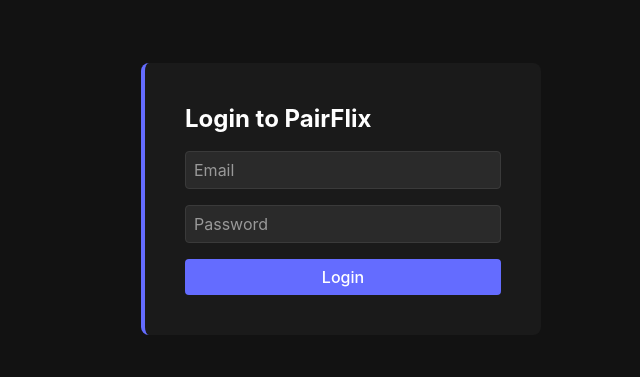
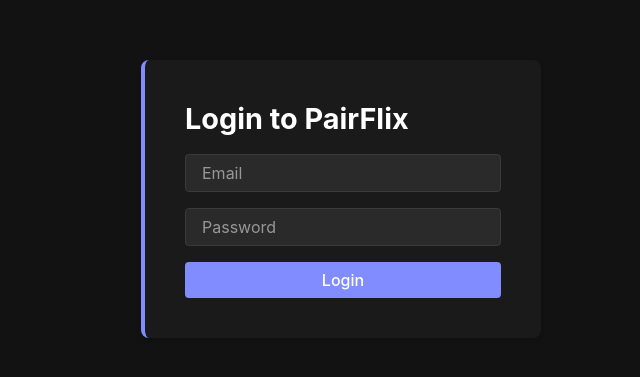
Before and after one commit to ideaSquared/pairflix, a React (Vite) app in the folder frontend/: page /login in a window 1280 px wide. Shown: the part 193-570 px from the top of the page, without its empty margins (299-939 px from the left). Built offline with nearby package versions, Linux system fonts and the light colour scheme; no server answers.

Commit message:
feat: enhance UI components with improved styles, accessibility, and theme adjustments

```diff
--- a/frontend/src/components/common/Card.tsx
+++ b/frontend/src/components/common/Card.tsx
@@ -1,5 +1,6 @@
 import React from 'react';
 import styled, { css } from 'styled-components';
+import { Theme } from '../../styles/theme';
 
 export type CardVariant = 'primary' | 'secondary' | 'outlined';
 
@@ -8,6 +9,8 @@ interface CardProps {
 	accentColor?: string;
 	children: React.ReactNode;
 	className?: string;
+	elevation?: 'low' | 'medium' | 'high';
+	interactive?: boolean;
 }
 
 const getVariantStyles = (
@@ -32,6 +35,15 @@ const getVariantStyles = (
 	return variants[variant];
 };
 
+const getElevationStyles = (elevation: CardProps['elevation'] = 'low') => {
+	const elevations = {
+		low: '0 2px 4px rgba(0, 0, 0, 0.1)',
+		medium: '0 4px 8px rgba(0, 0, 0, 0.15)',
+		high: '0 8px 16px rgba(0, 0, 0, 0.2)',
+	};
+	return elevations[elevation];
+};
+
 const CardContainer = styled.div<Omit<CardProps, 'children'>>`
 	padding: ${({ theme }) => theme.spacing.lg};
 	border-radius: ${({ theme }) => theme.borderRadius.md};
@@ -41,11 +53,24 @@ const CardContainer = styled.div<Omit<CardProps, 'children'>>`
 	transition:
 		transform 0.2s ease,
 		box-shadow 0.2s ease;
+	box-shadow: ${({ elevation }) => getElevationStyles(elevation)};
 
-	&:hover {
-		box-shadow: 0 4px 8px rgba(0, 0, 0, 0.1);
-		transform: translateY(-2px);
-	}
+	${({ interactive, theme }: { interactive?: boolean; theme: Theme }) =>
+		interactive &&
+		`
+		cursor: pointer;
+		&:hover {
+			transform: translateY(-2px);
+			box-shadow: ${getElevationStyles('medium')};
+		}
+		&:active {
+			transform: translateY(0);
+		}
+		&:focus-visible {
+			outline: 2px solid ${theme.colors.primary};
+			outline-offset: 2px;
+		}
+	`}
 `;
 
 export const Card: React.FC<CardProps> = ({
@@ -53,12 +78,16 @@ export const Card: React.FC<CardProps> = ({
 	accentColor,
 	children,
 	className,
+	elevation,
+	interactive,
 }) => {
 	return (
 		<CardContainer
 			variant={variant}
 			accentColor={accentColor}
 			className={className}
+			elevation={elevation}
+			interactive={interactive}
 		>
 			{children}
 		</CardContainer>
@@ -74,16 +103,20 @@ export const CardTitle = styled.h3`
 
 export const CardContent = styled.div<{ noPadding?: boolean }>`
 	padding: ${({ noPadding, theme }) => (noPadding ? '0' : theme.spacing.md)};
+	color: ${({ theme }) => theme.colors.text.primary};
 `;
 
 export const CardHeader = styled.div`
 	padding: ${({ theme }) => theme.spacing.md};
 	border-bottom: 1px solid ${({ theme }) => theme.colors.border};
+	color: ${({ theme }) => theme.colors.text.primary};
+	font-weight: ${({ theme }) => theme.typography.fontWeight.medium};
 `;
 
 export const CardFooter = styled.div`
 	padding: ${({ theme }) => theme.spacing.md};
 	border-top: 1px solid ${({ theme }) => theme.colors.border};
+	background: ${({ theme }) => theme.colors.background.secondary};
 `;
 
 export const CardMedia = styled.div<{ aspectRatio?: string }>`
--- a/frontend/src/components/common/Input.tsx
+++ b/frontend/src/components/common/Input.tsx
@@ -1,29 +1,9 @@
-import styled, { css } from 'styled-components';
+import styled from 'styled-components';
 
 interface InputProps {
-	size?: 'small' | 'medium' | 'large';
+	fullWidth?: boolean;
 	error?: boolean;
-	fullWidth?: boolean;
 }
-
-const getSizeStyles = (size: InputProps['size'] = 'medium') => {
-	const sizes = {
-		small: css`
-			padding: ${({ theme }) => theme.spacing.xs}
-				${({ theme }) => theme.spacing.sm};
-			font-size: ${({ theme }) => theme.typography.fontSize.sm};
-		`,
-		medium: css`
-			padding: ${({ theme }) => theme.spacing.sm};
-			font-size: ${({ theme }) => theme.typography.fontSize.md};
-		`,
-		large: css`
-			padding: ${({ theme }) => theme.spacing.md};
-			font-size: ${({ theme }) => theme.typography.fontSize.lg};
-		`,
-	};
-	return sizes[size];
-};
 
 export const Input = styled.input<InputProps>`
 	background: ${({ theme }) => theme.colors.background.input};
@@ -32,45 +12,62 @@ export const Input = styled.input<InputProps>`
 		${({ error, theme }) =>
 			error ? theme.colors.text.error : theme.colors.border};
 	border-radius: ${({ theme }) => theme.borderRadius.sm};
+	padding: ${({ theme }) => theme.spacing.sm} ${({ theme }) => theme.spacing.md};
 	width: ${({ fullWidth }) => (fullWidth ? '100%' : 'auto')};
-	font-family: ${({ theme }) => theme.typography.fontFamily};
-	transition: border-color 0.2s ease;
+	font-size: ${({ theme }) => theme.typography.fontSize.md};
+	transition: all 0.2s ease-in-out;
 
-	${({ size }) => getSizeStyles(size)}
+	&::placeholder {
+		color: ${({ theme }) => theme.colors.text.secondary};
+		opacity: 0.8;
+	}
+
+	&:hover {
+		border-color: ${({ error, theme }) =>
+			error ? theme.colors.text.error : theme.colors.primary};
+	}
 
 	&:focus {
 		outline: none;
 		border-color: ${({ error, theme }) =>
 			error ? theme.colors.text.error : theme.colors.primary};
+		box-shadow: 0 0 0 2px
+			${({ error, theme }) =>
+				error ? `${theme.colors.text.error}40` : `${theme.colors.primary}40`};
 	}
 
-	&::placeholder {
-		color: ${({ theme }) => theme.colors.text.secondary};
+	&:focus-visible {
+		outline: 2px solid
+			${({ error, theme }) =>
+				error ? theme.colors.text.error : theme.colors.primary};
+		outline-offset: 2px;
 	}
 
 	&:disabled {
 		background: ${({ theme }) => theme.colors.background.secondary};
 		cursor: not-allowed;
-		opacity: 0.7;
+		opacity: 0.6;
 	}
+`;
+
+export const InputLabel = styled.label`
+	display: block;
+	margin-bottom: ${({ theme }) => theme.spacing.xs};
+	color: ${({ theme }) => theme.colors.text.primary};
+	font-size: ${({ theme }) => theme.typography.fontSize.sm};
+	font-weight: ${({ theme }) => theme.typography.fontWeight.medium};
+`;
+
+export const InputError = styled.span`
+	display: block;
+	color: ${({ theme }) => theme.colors.text.error};
+	font-size: ${({ theme }) => theme.typography.fontSize.sm};
+	margin-top: ${({ theme }) => theme.spacing.xs};
 `;
 
 export const InputGroup = styled.div<{ fullWidth?: boolean }>`
 	display: flex;
 	flex-direction: column;
-	gap: ${({ theme }) => theme.spacing.xs};
 	width: ${({ fullWidth }) => (fullWidth ? '100%' : 'auto')};
 	margin-bottom: ${({ theme }) => theme.spacing.md};
 `;
-
-export const InputLabel = styled.label`
-	color: ${({ theme }) => theme.colors.text.primary};
-	font-size: ${({ theme }) => theme.typography.fontSize.sm};
-	margin-bottom: ${({ theme }) => theme.spacing.xs};
-`;
-
-export const InputError = styled.span`
-	color: ${({ theme }) => theme.colors.text.error};
-	font-size: ${({ theme }) => theme.typography.fontSize.sm};
-	margin-top: ${({ theme }) => theme.spacing.xs};
-`;
--- a/frontend/src/components/common/Typography.tsx
+++ b/frontend/src/components/common/Typography.tsx
@@ -18,20 +18,20 @@ interface TypographyProps {
 	color?: string;
 }
 
-const getVariantStyles = (variant: TypographyVariant = 'body1') => {
+const getVariantStyles = (variant?: TypographyVariant) => {
 	const variants = {
 		h1: css`
-			font-size: ${({ theme }) => theme.typography.fontSize.xl};
+			font-size: calc(${({ theme }) => theme.typography.fontSize.xl} * 1.5);
 			font-weight: ${({ theme }) => theme.typography.fontWeight.bold};
 			line-height: 1.2;
 		`,
 		h2: css`
-			font-size: calc(${({ theme }) => theme.typography.fontSize.lg} * 1.2);
+			font-size: calc(${({ theme }) => theme.typography.fontSize.xl} * 1.2);
 			font-weight: ${({ theme }) => theme.typography.fontWeight.bold};
 			line-height: 1.3;
 		`,
 		h3: css`
-			font-size: ${({ theme }) => theme.typography.fontSize.lg};
+			font-size: ${({ theme }) => theme.typography.fontSize.xl};
 			font-weight: ${({ theme }) => theme.typography.fontWeight.bold};
 			line-height: 1.4;
 		`,
@@ -64,7 +64,7 @@ const getVariantStyles = (variant: TypographyVariant = 'body1') => {
 			line-height: 1.5;
 		`,
 	};
-	return variants[variant];
+	return variants[variant || 'body1'];
 };
 
 export const Typography = styled.p<TypographyProps>`
@@ -75,12 +75,17 @@ export const Typography = styled.p<TypographyProps>`
 		gutterBottom ? theme.spacing.md : 0};
 	${({ variant }) => getVariantStyles(variant)}
 
-	/* Ensure links within typography inherit styles */
-    a {
+	a {
 		color: ${({ theme }) => theme.colors.primary};
 		text-decoration: none;
+		font-weight: ${({ theme }) => theme.typography.fontWeight.medium};
 		&:hover {
 			text-decoration: underline;
+			color: ${({ theme }) => theme.colors.primaryHover};
+		}
+		&:focus-visible {
+			outline: 2px solid ${({ theme }) => theme.colors.primary};
+			outline-offset: 2px;
 		}
 	}
 `;
--- a/frontend/src/components/layout/Badge.tsx
+++ b/frontend/src/components/layout/Badge.tsx
@@ -1,8 +1,8 @@
 import React from 'react';
-import styled from 'styled-components';
+import styled, { css } from 'styled-components';
 import { Theme } from '../../styles/theme';
 
-export type BadgeColor =
+export type BadgeVariant =
 	| 'primary'
 	| 'secondary'
 	| 'success'
@@ -10,26 +10,36 @@ export type BadgeColor =
 	| 'warning';
 
 interface BadgeProps {
-	color?: BadgeColor;
+	variant?: BadgeVariant;
 	size?: 'small' | 'medium' | 'large';
 	children: React.ReactNode;
 }
 
-const getBadgeColor = (color: BadgeColor = 'primary') => {
-	switch (color) {
-		case 'primary':
-			return '#646CFF'; // Enhanced primary color for better contrast
-		case 'secondary':
-			return '#595959'; // Darker for better contrast (4.5:1 ratio)
-		case 'success':
-			return '#2E7D32'; // Darker green for better contrast
-		case 'error':
-			return '#D32F2F'; // Accessible red
-		case 'warning':
-			return '#ED6C02'; // Accessible orange
-		default:
-			return '#646CFF';
-	}
+const getVariantStyles = (variant: BadgeVariant = 'primary') => {
+	const variants = {
+		primary: css`
+			background: ${({ theme }) => theme.colors.primary};
+			color: #ffffff;
+		`,
+		secondary: css`
+			background: ${({ theme }) => theme.colors.secondary};
+			color: ${({ theme }) => theme.colors.text.primary};
+		`,
+		success: css`
+			background: ${({ theme }) => theme.colors.text.success};
+			color: ${({ theme }) =>
+				theme.colors.background.primary === '#ffffff' ? '#ffffff' : '#000000'};
+		`,
+		error: css`
+			background: ${({ theme }) => theme.colors.text.error};
+			color: #ffffff;
+		`,
+		warning: css`
+			background: ${({ theme }) => theme.colors.text.warning};
+			color: #000000;
+		`,
+	};
+	return variants[variant];
 };
 
 const getBadgeSize = (size: BadgeProps['size'] = 'medium') => {
@@ -49,8 +59,6 @@ const StyledBadge = styled.span<BadgeProps>`
 	justify-content: center;
 	padding: ${({ size }) => getBadgeSize(size)};
 	border-radius: ${({ theme }) => theme.borderRadius.sm};
-	background-color: ${({ color }) => getBadgeColor(color)};
-	color: #ffffff;
 	font-size: ${({ size, theme }) =>
 		size === 'small'
 			? theme.typography.fontSize.xs
@@ -59,15 +67,21 @@ const StyledBadge = styled.span<BadgeProps>`
 				: theme.typography.fontSize.sm};
 	font-weight: ${({ theme }) => theme.typography.fontWeight.medium};
 	line-height: 1.2; // Improved line height for better readability
+	${({ variant }) => getVariantStyles(variant)}
+
+	&:focus-visible {
+		outline: 2px solid ${({ theme }) => theme.colors.primary};
+		outline-offset: 2px;
+	}
 `;
 
 const Badge: React.FC<BadgeProps> = ({
-	color = 'primary',
+	variant = 'primary',
 	size = 'medium',
 	children,
 }) => {
 	return (
-		<StyledBadge color={color} size={size}>
+		<StyledBadge variant={variant} size={size}>
 			{children}
 		</StyledBadge>
 	);
--- a/frontend/src/features/auth/ProfilePage.tsx
+++ b/frontend/src/features/auth/ProfilePage.tsx
@@ -162,9 +162,11 @@ const ProfilePage: React.FC = () => {
 	}, [user, logout]);
 
 	const handleAuthError = (error: Error) => {
-		if (error.message === 'Authentication required' ||
+		if (
+			error.message === 'Authentication required' ||
 			error.message === 'Session expired. Please login again.' ||
-			error.message === 'Invalid or expired token') {
+			error.message === 'Invalid or expired token'
+		) {
 			logout();
 			return;
 		}
--- a/frontend/src/styles/ThemeProvider.tsx
+++ b/frontend/src/styles/ThemeProvider.tsx
@@ -1,4 +1,4 @@
-import React, { useEffect, useState } from 'react';
+import React from 'react';
 import { ThemeProvider as StyledThemeProvider } from 'styled-components';
 import { useAuth } from '../hooks/useAuth';
 import { GlobalStyles } from './GlobalStyles';
@@ -8,15 +8,9 @@ export const ThemeProvider: React.FC<{ children: React.ReactNode }> = ({
 	children,
 }) => {
 	const { user } = useAuth();
-	const [currentTheme, setCurrentTheme] = useState(
-		user?.preferences?.theme === 'light' ? lightTheme : darkTheme
-	);
 
-	useEffect(() => {
-		setCurrentTheme(
-			user?.preferences?.theme === 'light' ? lightTheme : darkTheme
-		);
-	}, [user?.preferences?.theme]);
+	// Directly compute theme instead of using state to avoid race conditions
+	const currentTheme = user?.preferences?.theme === 'light' ? lightTheme : darkTheme;
 
 	return (
 		<StyledThemeProvider theme={currentTheme}>
--- a/frontend/src/styles/theme.ts
+++ b/frontend/src/styles/theme.ts
@@ -38,9 +38,9 @@ const baseTheme = {
 export const darkTheme = {
 	...baseTheme,
 	colors: {
-		primary: '#646cff',
-		primaryHover: '#747bff',
-		secondary: '#4a4a4a',
+		primary: '#818cff', // Brightened for better contrast
+		primaryHover: '#919dff',
+		secondary: '#6b6b6b', // Brightened for better contrast
 		background: {
 			primary: '#121212',
 			secondary: '#1a1a1a',
@@ -50,17 +50,17 @@ export const darkTheme = {
 		border: '#3a3a3a',
 		text: {
 			primary: '#ffffff',
-			secondary: '#999999',
-			error: '#ff4444',
-			success: '#00ff00',
+			secondary: '#b3b3b3', // Brightened from #999999 for better contrast
+			error: '#ff6b6b', // Adjusted for better visibility
+			success: '#4caf50', // Changed from #00ff00 for better contrast
 			warning: '#ffd700',
 		},
 		status: {
-			toWatch: '#646cff',
-			toWatchTogether: '#9370db',
-			wouldLikeToWatchTogether: '#ff69b4',
+			toWatch: '#818cff', // Matches primary
+			toWatchTogether: '#a385eb', // Brightened for contrast
+			wouldLikeToWatchTogether: '#ff8ac5', // Brightened for contrast
 			watching: '#ffd700',
-			finished: '#00ff00',
+			finished: '#4caf50', // Matches success color
 		},
 	},
 };
@@ -68,29 +68,29 @@ export const darkTheme = {
 export const lightTheme = {
 	...baseTheme,
 	colors: {
-		primary: '#646cff',
-		primaryHover: '#747bff',
-		secondary: '#e0e0e0',
+		primary: '#4853db', // Darkened for better contrast on light backgrounds
+		primaryHover: '#3942b5',
+		secondary: '#6b6b6b',
 		background: {
 			primary: '#ffffff',
 			secondary: '#f5f5f5',
 			input: '#ffffff',
 			card: '#ffffff',
 		},
-		border: '#e0e0e0',
+		border: '#d0d0d0',
 		text: {
-			primary: '#000000',
-			secondary: '#666666',
-			error: '#ff0000',
-			success: '#008000',
-			warning: '#ffa500',
+			primary: '#1a1a1a',
+			secondary: '#595959', // Darkened from #666666 for better contrast
+			error: '#d32f2f', // Adjusted for better contrast
+			success: '#2e7d32', // Adjusted for better contrast
+			warning: '#ed6c02', // Adjusted from #ffa500 for better contrast
 		},
 		status: {
-			toWatch: '#646cff',
-			toWatchTogether: '#9370db',
-			wouldLikeToWatchTogether: '#ff69b4',
-			watching: '#ffa500',
-			finished: '#008000',
+			toWatch: '#4853db', // Matches primary
+			toWatchTogether: '#6c4aa6', // Darkened for contrast
+			wouldLikeToWatchTogether: '#d4387c', // Adjusted for contrast
+			watching: '#ed6c02', // Matches warning
+			finished: '#2e7d32', // Matches success
 		},
 	},
 };
```
Also changed, not shown: frontend/src/components/common/Button.tsx (+5 -4 lines), frontend/src/components/common/Select.tsx (+24 -15 lines), frontend/src/hooks/useAuth.ts (+10 -2 lines).
